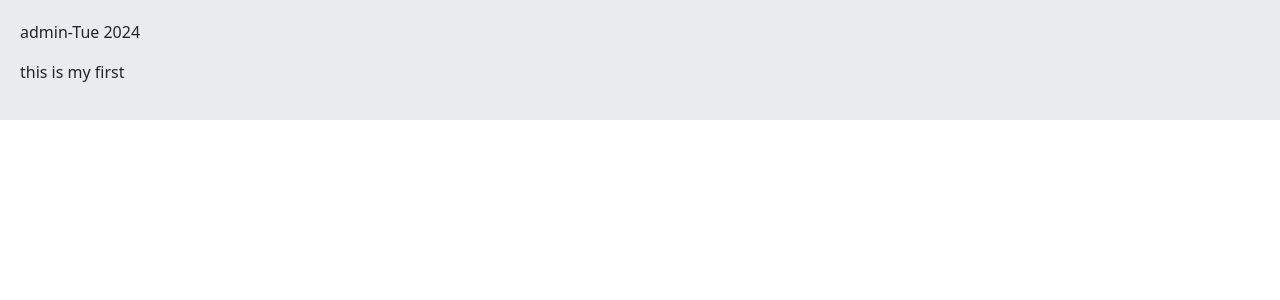
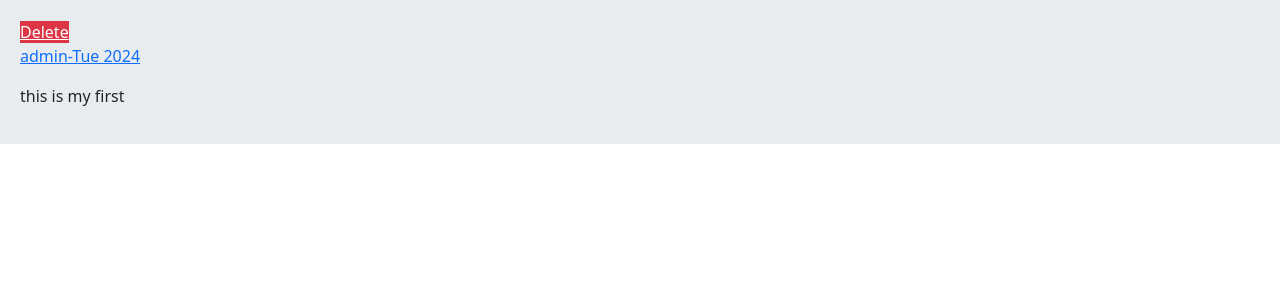
Before and after one commit to Alidarvishvand/social-network-django, a Django app: a page that uses home/templates/home/detail.html in a window 1280 px wide. Shown: the part 56-356 px from the top of the page. Run offline with Django 3.2, Linux system fonts and the light colour scheme; a user stored in the database is signed in; data comes from the database, SQL or seed files in the repository; both versions use the stored data as it was after the commit.

Commit message:
delete post
User information in the form of a link

To delete user information 1detail.html
2 urls app 3 views in app

```diff
--- a/home/templates/home/detail.html
+++ b/home/templates/home/detail.html
@@ -1,6 +1,9 @@
 {% extends 'base.html' %}
     {% block content %}
-        <p>{{ post.user.username }}-{{ post.update|date:"D Y" }}  </p>
+         {% if request.user.id == post.user.id%}
+            <a href="{% url 'home:post_delete' post.id %}" class ="btn-danger">Delete</a>
+         {% endif %}
+        <p><a href="{% url 'account:profile' post.user.id %}">{{ post.user.username }}-{{ post.update|date:"D Y" }}</a>  </p>
         <p>{{ post.body }}</p>
 
     {% endblock %}
--- a/home/urls.py
+++ b/home/urls.py
@@ -6,4 +6,5 @@ app_name = 'home'
 urlpatterns = [
     path('',views.HomeView.as_view(),name='home'),
     path('post/<int:post_id>/<slug:post_slug>/',views.PostDetailView.as_view(),name='post_detail'),
+    path('post/delete/<int:post_id>',views.PostDeleteView.as_view(),name='post_delete'),
 ]
--- a/home/views.py
+++ b/home/views.py
@@ -1,7 +1,9 @@
-from django.shortcuts import render
+from django.shortcuts import render,redirect
 from django.views import View
 # Create your views here.
 from .models import Post
+from django.contrib.auth.mixins import LoginRequiredMixin
+from django.contrib import messages
 class HomeView(View):
     def get(self, request):
         posts = Post.objects.all()
@@ -13,3 +15,15 @@ class PostDetailView(View):
     def get(self, request, post_id ,post_slug):
         post = Post.objects.get(pk=post_id, slug=post_slug)
         return render(request , 'home/detail.html' , {'post':post})
+
+
+class PostDeleteView(LoginRequiredMixin,View):
+    def get(self,request,post_id):
+        post = Post.objects.get(pk=post_id)
+        if post.user.id == request.user.id:
+            post.delete()
+            messages.success(request,'Post has been deleted')
+
+        else:
+            messages.error(request,'you are not allowed to')
+            return redirect('home:home')
```
Also changed, not shown: db.sqlite3.
